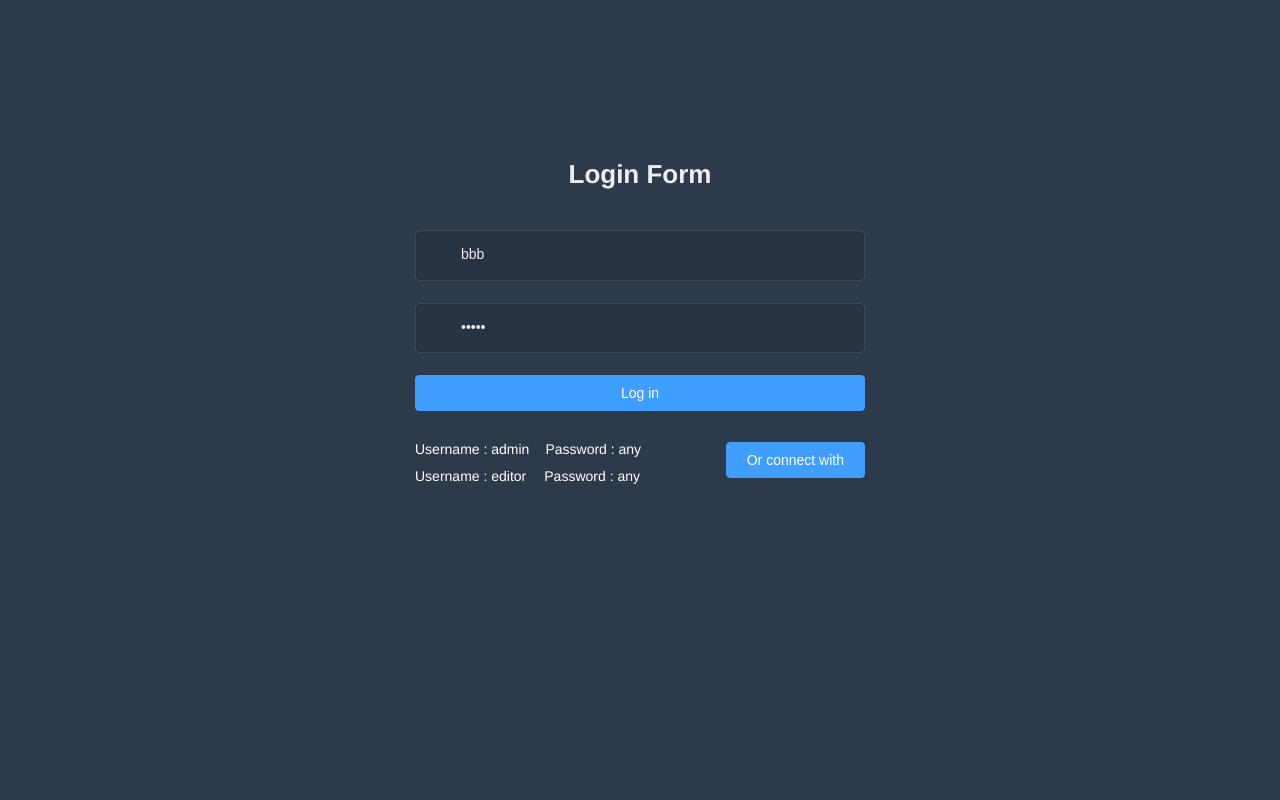
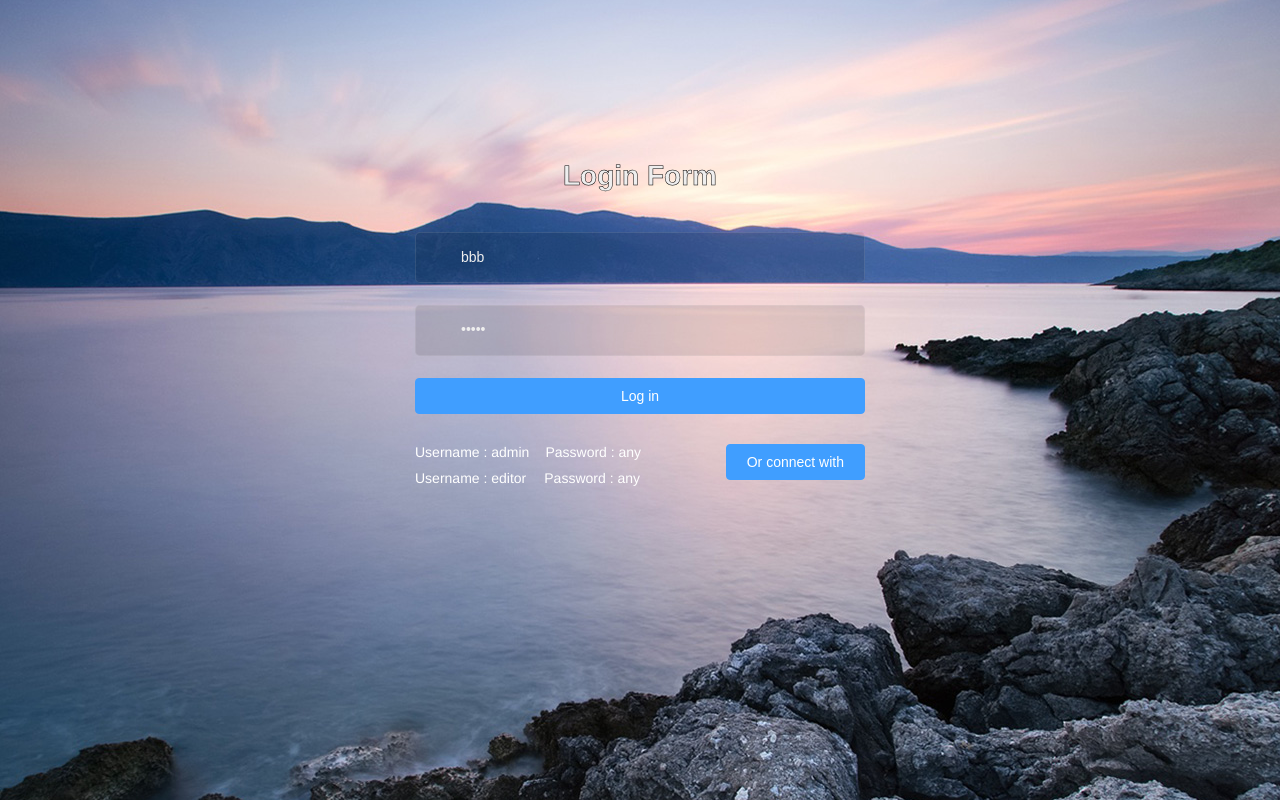
Before and after one commit to tyjorange/power-manager-web2, a Vue app: page /#/login in a window 1280 px wide. Built offline with nearby package versions, Linux system fonts and the light colour scheme.

Commit message:
抄表数据-折线图

```diff
--- a/index.html
+++ b/index.html
@@ -3,7 +3,7 @@
   <head>
     <meta charset="utf-8">
     <meta name="viewport" content="width=device-width,initial-scale=1.0">
-    <title>vue-admin-template</title>
+    <title>能源管理平台</title>
     <script type="text/javascript" src="http://api.map.baidu.com/api?v=2.0&ak=ybvaVVVBuN1nclxjtH7CKiWSlHA8xUKH"></script>
   </head>
   <body>
--- a/package.json
+++ b/package.json
@@ -1,5 +1,5 @@
 {
-  "name": "vue-admin-template",
+  "name": "vue-admin",
   "version": "3.8.0",
   "license": "MIT",
   "description": "A vue admin template with Element UI & axios & iconfont & permission control & lint",
--- a/src/components/Pagination/index.vue
+++ b/src/components/Pagination/index.vue
@@ -26,7 +26,7 @@ export default {
     pageSizes: {
       type: Array,
       default() {
-        return [10, 20, 30, 50, 100, 200];
+        return [10, 20, 30, 50, 100];
       }
     },
     layout: {
--- a/src/views/login/index.vue
+++ b/src/views/login/index.vue
@@ -216,8 +216,9 @@ $light_gray: #eee;
 .login-container {
   min-height: 100%;
   width: 100%;
+  overflow: hidden;
   background-color: $bg;
-  overflow: hidden;
+  background: url(../../assets/bg.jpg) no-repeat center center fixed;
   .login-form {
     position: relative;
     width: 520px;
@@ -246,7 +247,8 @@ $light_gray: #eee;
   .title-container {
     position: relative;
     .title {
-      font-size: 26px;
+      -webkit-text-stroke: 0.5px black;
+      font-size: 28px;
       color: $light_gray;
       margin: 0px auto 40px auto;
       text-align: center;
--- a/src/views/monitor/hisdata/components/tableLeft.vue
+++ b/src/views/monitor/hisdata/components/tableLeft.vue
@@ -48,10 +48,9 @@
         <el-button type="primary" size="mini" @click="onSubmit">刷新</el-button>
         <el-button type="primary" size="mini" @click="onSubmit">导出</el-button>
       </el-button-group>
-
       <el-table v-loading="listLoading" element-loading-text="加载中" element-loading-spinner="el-icon-loading"
         element-loading-background="rgba(0, 0, 0, 0.1)" :header-cell-style="tableHeaderColor" :data="tableData" style="width: 100%"
-        size="small" border stripe highlight-current-row>
+        size="small" border stripe highlight-current-row max-height="670">
         <el-table-column type="index">
         </el-table-column>
         <el-table-column prop="switchName" label="断路器" sortable width="120">
```
Also changed, not shown: src/assets/admin.jpg (added), src/assets/bg.jpg (added), 2 other files (tests, documents, lock files or other folders).
